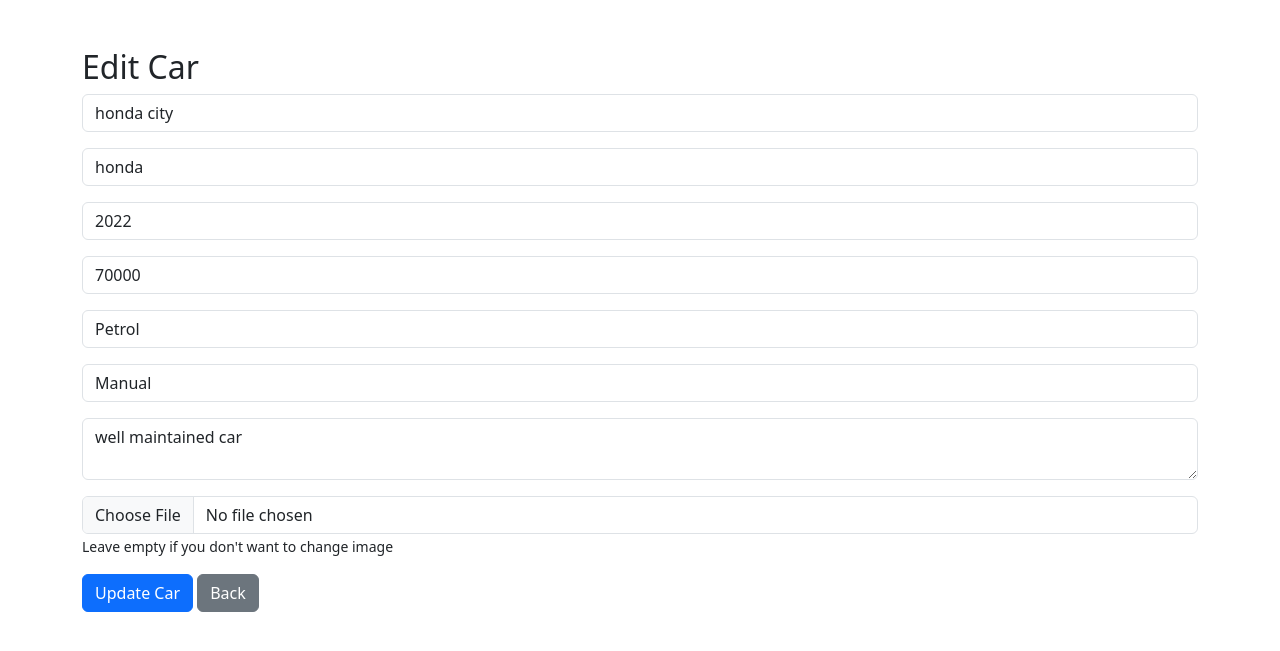
After one commit to Manisha-V-stack/fsd, a Django app: page /edit/1/ in a window 1280 px wide. The commit adds this page. Shown: the top 651 px of the page. Run offline with Django 5.2, Linux system fonts and the light colour scheme; a user stored in the database is signed in; data comes from the database, SQL or seed files in the repository; both versions use the stored data as it was after the commit.

Commit message:
Updated dashboard with edit delete fix

```diff
--- a/cars/views.py
+++ b/cars/views.py
@@ -43,7 +43,7 @@ def contact_seller(request, id):
 # ---------------- DASHBOARD ----------------
 @login_required
 def dashboard(request):
-    cars = Car.objects.filter(user=request.user).order_by('-id')
+    cars = Car.objects.filter(user=request.user)
     return render(request, 'dashboard.html', {'cars': cars})
 
 
--- a/carzone/settings.py
+++ b/carzone/settings.py
@@ -24,7 +24,7 @@ BASE_DIR = Path(__file__).resolve().parent.parent
 SECRET_KEY = "django-insecure-2f+gbmekxnga*yn1q$1op&0!b*bi9-w#7693yrrah916foitan"
 
 # SECURITY WARNING: don't run with debug turned on in production!
-DEBUG = True
+DEBUG = False
 
 ALLOWED_HOSTS = ['fsd-ov3h.onrender.com', 'localhost', '127.0.0.1']
 
@@ -122,6 +122,7 @@ STATIC_URL = "static/"
 STATIC_ROOT = os.path.join(BASE_DIR, 'staticfiles')
 
 MEDIA_URL = '/media/'
+MEDIA_ROOT = os.path.join(BASE_DIR, 'media')
 MEDIA_ROOT = BASE_DIR / 'media'
 LOGIN_URL = 'login'
 LOGIN_REDIRECT_URL = 'dashboard'
--- /dev/null
+++ b/templates/edit_car.html
@@ -0,0 +1,63 @@
+<!DOCTYPE html>
+<html>
+<head>
+    <title>Edit Car</title>
+    <link href="https://cdn.jsdelivr.net/npm/bootstrap@5.3.2/dist/css/bootstrap.min.css" rel="stylesheet">
+</head>
+<body>
+
+<div class="container mt-5">
+    <h2>Edit Car</h2>
+
+    <form method="POST" enctype="multipart/form-data">
+        {% csrf_token %}
+
+        <div class="mb-3">
+            <input type="text" name="title" class="form-control" value="{{ car.title }}" required>
+        </div>
+
+        <div class="mb-3">
+            <input type="text" name="brand" class="form-control" value="{{ car.brand }}" required>
+        </div>
+
+        <div class="mb-3">
+            <input type="number" name="year" class="form-control" value="{{ car.year }}" required>
+        </div>
+
+        <div class="mb-3">
+            <input type="number" name="price" class="form-control" value="{{ car.price }}" required>
+        </div>
+
+        <div class="mb-3">
+            <select name="fuel_type" class="form-control" required>
+                <option {% if car.fuel_type == "Petrol" %}selected{% endif %}>Petrol</option>
+                <option {% if car.fuel_type == "Diesel" %}selected{% endif %}>Diesel</option>
+                <option {% if car.fuel_type == "CNG" %}selected{% endif %}>CNG</option>
+                <option {% if car.fuel_type == "Electric" %}selected{% endif %}>Electric</option>
+                <option {% if car.fuel_type == "Hybrid" %}selected{% endif %}>Hybrid</option>
+            </select>
+        </div>
+
+        <div class="mb-3">
+            <select name="transmission" class="form-control" required>
+                <option {% if car.transmission == "Manual" %}selected{% endif %}>Manual</option>
+                <option {% if car.transmission == "Automatic" %}selected{% endif %}>Automatic</option>
+            </select>
+        </div>
+
+        <div class="mb-3">
+            <textarea name="description" class="form-control" required>{{ car.description }}</textarea>
+        </div>
+
+        <div class="mb-3">
+            <input type="file" name="image" class="form-control">
+            <small>Leave empty if you don't want to change image</small>
+        </div>
+
+        <button type="submit" class="btn btn-primary">Update Car</button>
+        <a href="{% url 'dashboard' %}" class="btn btn-secondary">Back</a>
+    </form>
+</div>
+
+</body>
+</html>
```
Also changed, not shown: templates/dashboard.html (+4 -3 lines), db.sqlite3.
